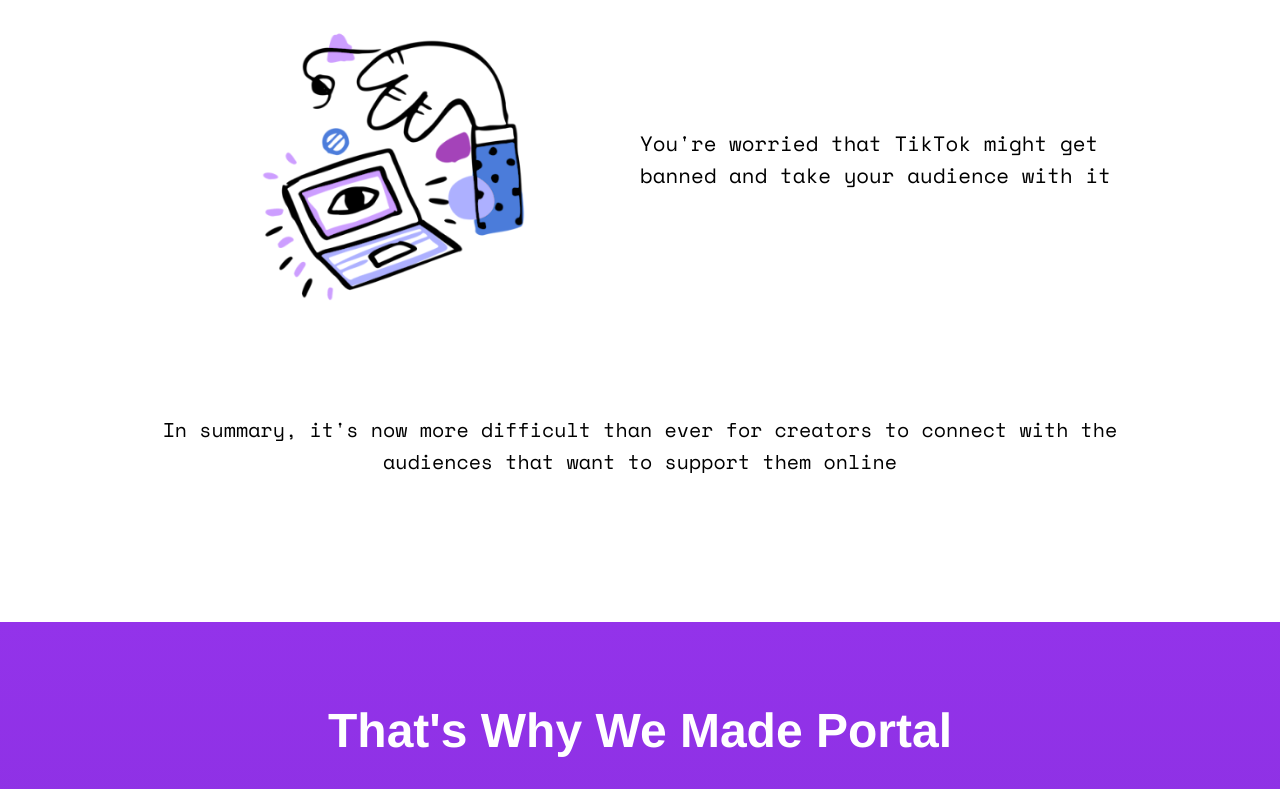
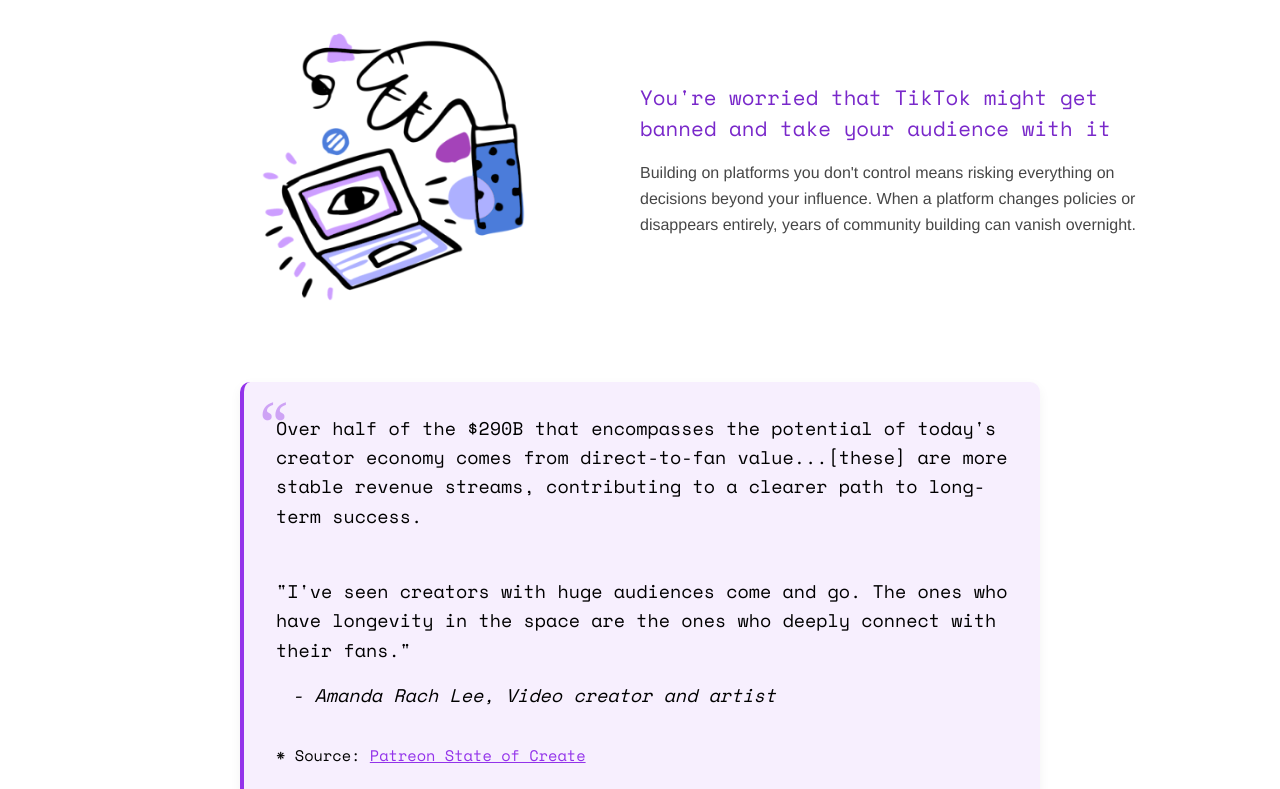
Before and after one commit to uzoma-studio/portal-landing-page, a React (Vite) app: page / in a window 1280 px wide. Shown: the part 1760-2549 px from the top of the page. Built offline with nearby package versions, Linux system fonts and the light colour scheme.

Commit message:
updates creative challenges section

```diff
--- a/src/App.css
+++ b/src/App.css
@@ -535,23 +535,64 @@
   font-size: 1.3rem;
   line-height: 1.5;
   font-family: 'Space Mono', monospace;
+  margin-bottom: 1rem;
+  color: var(--dark-purple);
+}
+
+.challenge-explanation {
+  font-size: 1rem;
+  line-height: 1.6;
+  opacity: 0.9;
+  color: #333;
+  margin-top: 0.5rem;
+  font-family: var(--font-main);
 }
 
 .challenges-summary {
   /* max-width: 800px; */
   margin: 4rem auto 0;
-  text-align: center;
-  font-size: 1.25rem;
+  text-align: left;
+  font-size: 1.15rem;
   font-weight: 500;
-  /* background-color: var(--primary-purple); */
   font-family: var(--font-secondary);
-  /* color: white; */
   padding: 2rem;
   border-radius: 10px;
   opacity: 0;
   transform: translateY(20px);
   transition: opacity 0.6s ease, transform 0.6s ease;
   transition-delay: 0.6s;
+  background-color: rgba(147, 51, 234, 0.08);
+  border-left: 4px solid var(--primary-purple);
+  max-width: 800px;
+  position: relative;
+  box-shadow: 0 4px 12px rgba(0, 0, 0, 0.05);
+}
+
+.challenges-summary::before {
+  content: open-quote;
+  font-family: 'Georgia', serif;
+  font-size: 4rem;
+  color: var(--primary-purple);
+  opacity: 0.4;
+  position: absolute;
+  top: 10px;
+  left: 15px;
+  line-height: 1;
+}
+
+.challenges-summary p {
+  position: relative;
+  z-index: 1;
+}
+
+.challenges-summary a {
+  color: var(--primary-purple);
+  text-decoration: underline;
+  transition: color 0.3s ease;
+}
+
+.challenges-summary a:hover {
+  color: var(--dark-purple);
 }
 
 .challenges-summary.visible {
@@ -585,6 +626,12 @@
   .challenge-illustration {
     width: 200px;
     height: 200px;
+  }
+
+  .challenge-explanation {
+    font-size: 0.9rem;
+    text-align: center;
+    padding: 0 1rem;
   }
 }
 
--- a/src/components/CreativeChallenges.jsx
+++ b/src/components/CreativeChallenges.jsx
@@ -50,16 +50,19 @@ const CreativeChallenges = () => {
   const challenges = [
     {
       title: "Your work gets drowned out by the noise of 'the Algorithm'",
+      explanation: "53% of creators say it's harder to reach their followers today than five years ago*. Your best work can disappear from feeds within hours regardless of its merit.",
       image: challenge1,
       illustration: "algorithm-noise"
     },
     {
       title: "You have to do internet gymnastics to manage all your social media accounts",
+      explanation: "Creators are forced to fragment their presence across multiple platforms, each with different formats, rules, and audiences. This constant context-switching drains creative energy and splits your community.",
       image: challenge2,
       illustration: "social-media-gymnastics"
     },
     {
       title: "You're worried that TikTok might get banned and take your audience with it",
+      explanation: "Building on platforms you don't control means risking everything on decisions beyond your influence. When a platform changes policies or disappears entirely, years of community building can vanish overnight.",
       image: challenge3,
       illustration: "tiktok-ban"
     }
@@ -87,13 +90,19 @@ const CreativeChallenges = () => {
               </div>
               <div className="challenge-content">
                 <p className="challenge-text">{challenge.title}</p>
+                <p className="challenge-explanation">{challenge.explanation}</p>
               </div>
             </div>
           ))}
         </div>
 
         <div className="challenges-summary" ref={summaryRef}>
-          <p>In summary, it's now more difficult than ever for creators to connect with the audiences that want to support them online</p>
+            <p>Over half of the $290B that encompasses the potential of today's creator economy comes from direct-to-fan value...[these] are more stable revenue streams, contributing to a clearer path to long-term success.</p>
+            <br />
+            <p>"I've seen creators with huge audiences come and go. The ones who have longevity in the space are the ones who deeply connect with their fans."</p>
+            <cite style={{marginLeft: '1rem'}}> - Amanda Rach Lee, Video creator and artist</cite>
+          <br /><br />
+          <small>* Source: <a href="https://stateofcreate.co" target="_blank" rel="noopener noreferrer">Patreon State of Create</a></small>
         </div>
       </div>
     </section>
--- a/src/components/PortalFeatures.jsx
+++ b/src/components/PortalFeatures.jsx
@@ -47,7 +47,7 @@ const PortalFeatures = () => {
               <div className="feature-image-container">
                 <div className="feature-browser-mockup">
                   <div className="feature-browser-content">
-
+                    <img src={feature.image} alt={feature.title} />
                   </div>
                 </div>
               </div>
```
